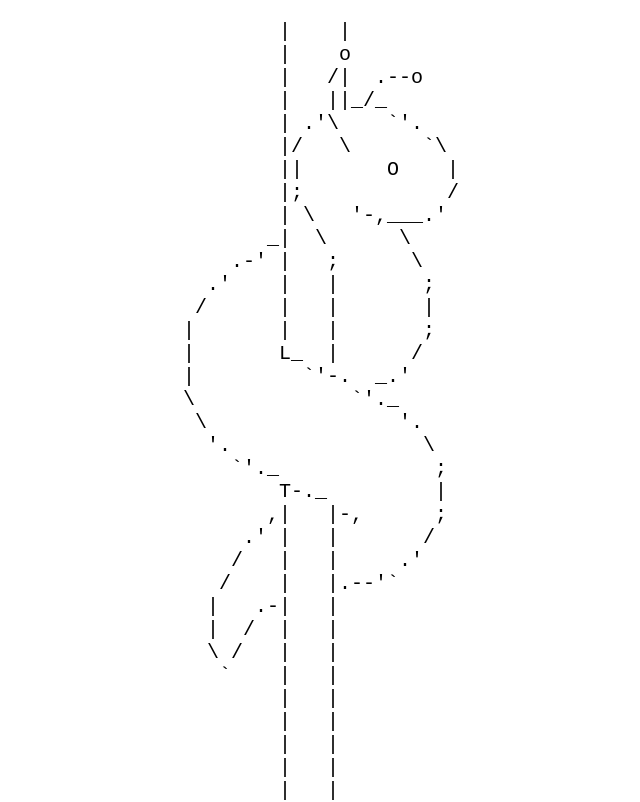
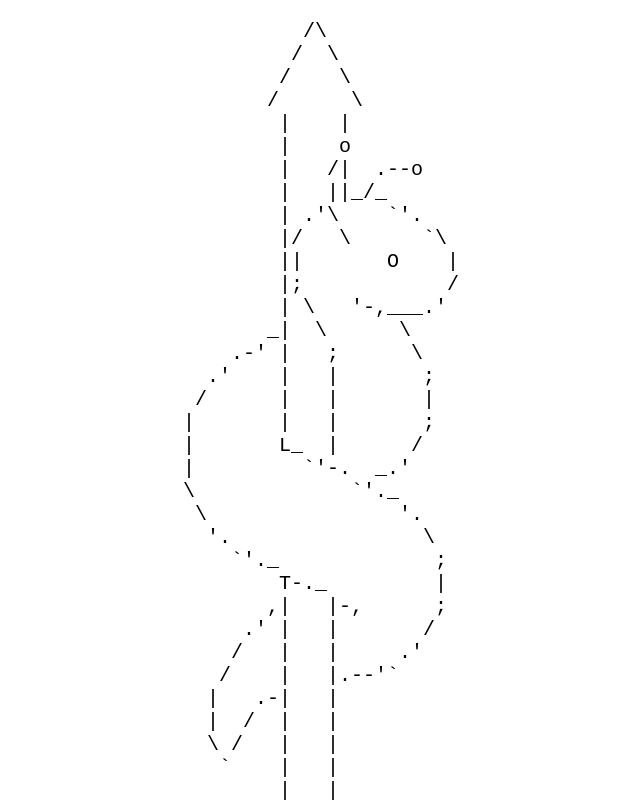
Before and after one commit to vende11s/asd, a plain HTML site: page index.html in a window 1280 px wide. Shown: the top 802 px of the page, without its empty margins (319-959 px from the left). Drawn offline with Linux system fonts and the light colour scheme; a web font is replaced by a local one.

Commit message:
Bug fixed

```diff
--- a/index.html
+++ b/index.html
@@ -24,6 +24,10 @@
     </style>
     <div id="con">
     <pre id="waz">
+          /\
+         /  \
+        /    \
+       /      \
         |    |
         |    o
         |   /|  .--o
@@ -60,13 +64,22 @@
         |   |
         |   |
         |   |
+        |   |
+        |   |
+        |   |
     </pre>
 
 
     <script>
+        var asd = 0;
         document.addEventListener('scroll',function(){
             var pre = document.querySelector('pre');
-            pre.innerText = pre.innerText + '        |   |\n';
+            if(asd == 0){
+                pre.innerText = pre.innerText + '    |   |\n';
+            }
+            else{
+            pre.innerText = pre.innerText + '        |   |\n'; }
+            asd++;
         });
     </script>
 </body>
```
